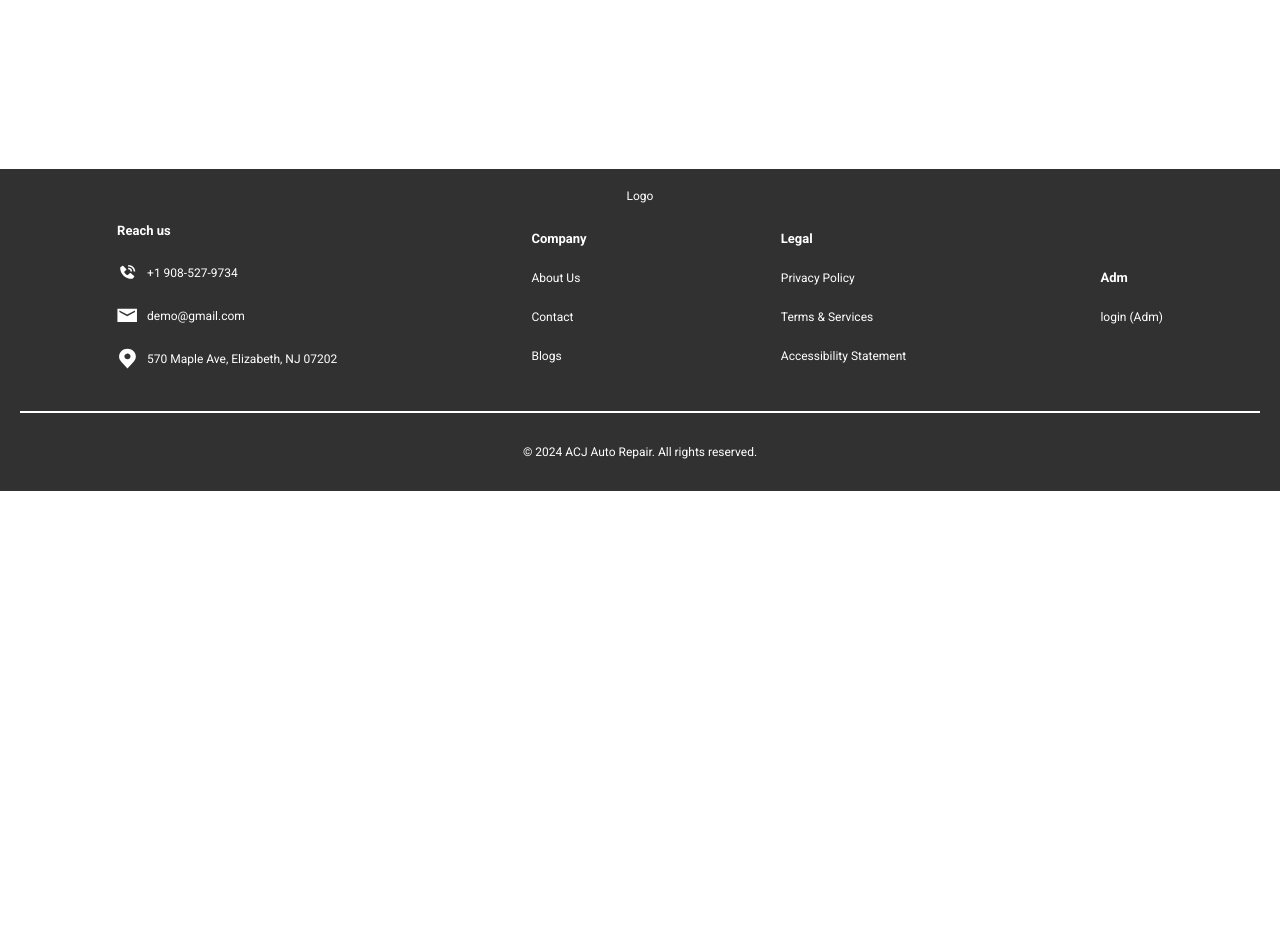
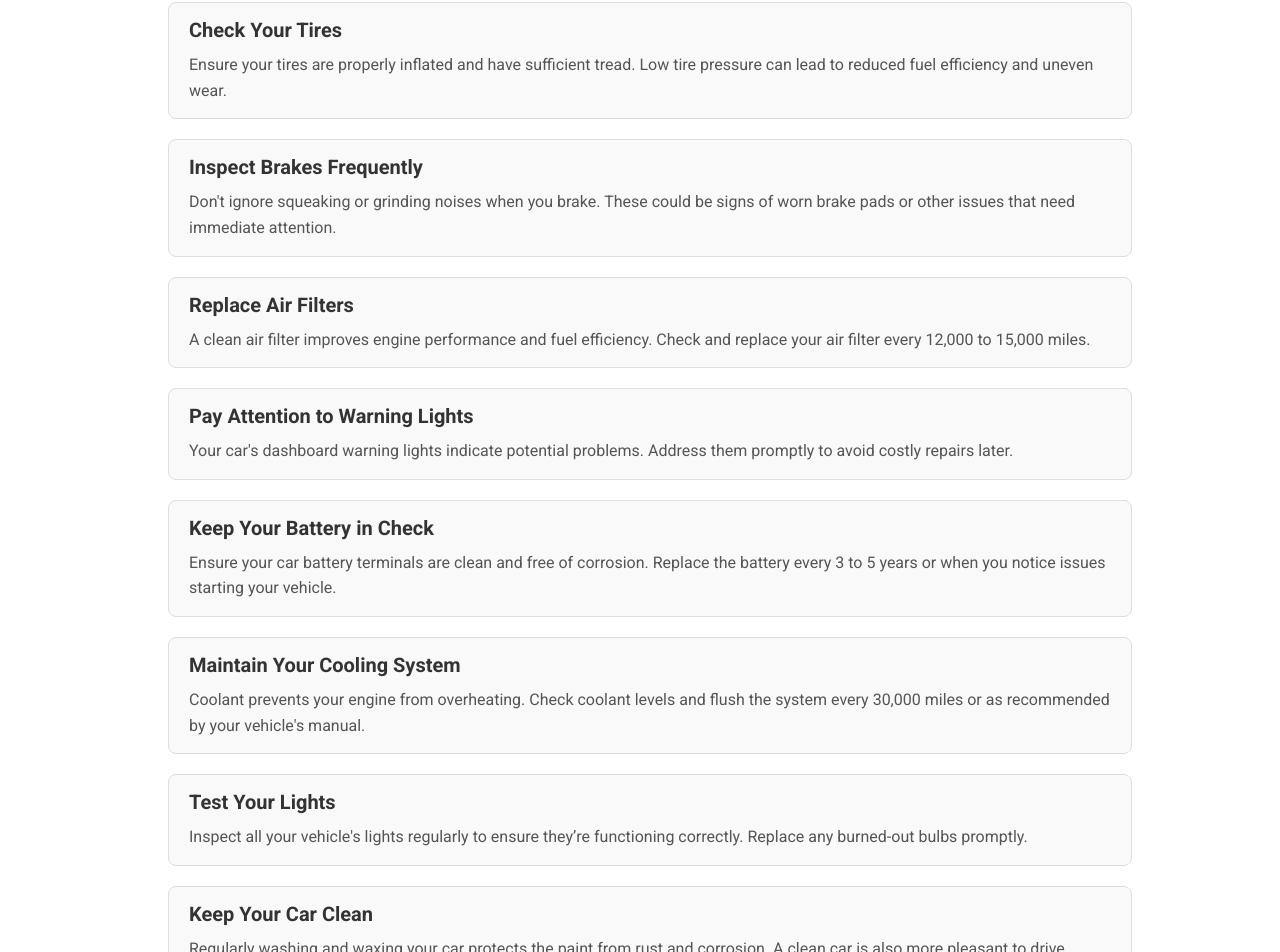
Before and after one commit to paulooliveira152012/acj, a React (Create React App) app: page /tips-and-advice in a window 1280 px wide. Shown: the part 311-1263 px from the top of the page. Before the commit the page ends 802 px from the top, so only its background shows below. Built offline with nearby package versions, Linux system fonts and the light colour scheme.

Commit message:
adding raw tips page

```diff
--- a/src/pages/TipsAndAdvice.js
+++ b/src/pages/TipsAndAdvice.js
@@ -3,12 +3,64 @@ import Header from "../components/Header";
 import "../styles/style.css";
 
 const TipsAndAdvice = () => {
+  const tips = [
+    {
+      title: "Regular Oil Changes",
+      content: "Changing your oil regularly keeps your engine running smoothly and extends its lifespan. Aim to replace the oil every 3,000 to 5,000 miles, depending on your vehicle's make and model."
+    },
+    {
+      title: "Check Your Tires",
+      content: "Ensure your tires are properly inflated and have sufficient tread. Low tire pressure can lead to reduced fuel efficiency and uneven wear."
+    },
+    {
+      title: "Inspect Brakes Frequently",
+      content: "Don't ignore squeaking or grinding noises when you brake. These could be signs of worn brake pads or other issues that need immediate attention."
+    },
+    {
+      title: "Replace Air Filters",
+      content: "A clean air filter improves engine performance and fuel efficiency. Check and replace your air filter every 12,000 to 15,000 miles."
+    },
+    {
+      title: "Pay Attention to Warning Lights",
+      content: "Your car's dashboard warning lights indicate potential problems. Address them promptly to avoid costly repairs later."
+    },
+    {
+      title: "Keep Your Battery in Check",
+      content: "Ensure your car battery terminals are clean and free of corrosion. Replace the battery every 3 to 5 years or when you notice issues starting your vehicle."
+    },
+    {
+      title: "Maintain Your Cooling System",
+      content: "Coolant prevents your engine from overheating. Check coolant levels and flush the system every 30,000 miles or as recommended by your vehicle's manual."
+    },
+    {
+      title: "Test Your Lights",
+      content: "Inspect all your vehicle's lights regularly to ensure they’re functioning correctly. Replace any burned-out bulbs promptly."
+    },
+    {
+      title: "Keep Your Car Clean",
+      content: "Regularly washing and waxing your car protects the paint from rust and corrosion. A clean car is also more pleasant to drive."
+    },
+    {
+      title: "Have Regular Checkups",
+      content: "Schedule regular maintenance checkups with a trusted mechanic to catch small issues before they become big problems."
+    },
+  ];
+
   return (
     <>
-      <Header className="blackHeader"/>
+      <Header className="blackHeader" />
       <div className="contentContainer">
         <div className="session">
           <h1>Tips & Advice</h1>
+          <p>Here are some essential tips and advice to keep your vehicle running smoothly and safely:</p>
+          <ul className="tipsList">
+            {tips.map((tip, index) => (
+              <li key={index} className="tipItem">
+                <h3>{tip.title}</h3>
+                <p>{tip.content}</p>
+              </li>
+            ))}
+          </ul>
         </div>
       </div>
     </>
--- a/src/styles/style.css
+++ b/src/styles/style.css
@@ -1259,3 +1259,34 @@ background-color: transparent;
     margin-bottom: 20px;
     margin-top: 0;
 }
+
+/* tips page */
+
+.tipsList {
+    list-style: none;
+    padding: 0;
+}
+
+.tipsList li {
+    list-style: none;
+
+}
+
+.tipItem {
+    margin-bottom: 20px;
+    padding: 15px;
+    border: 1px solid #ddd;
+    border-radius: 8px;
+    background-color: #f9f9f9;
+}
+
+.tipItem h3 {
+    margin: 0 0 10px;
+    color: #333;
+}
+
+.tipItem p {
+    margin: 0;
+    line-height: 1.6;
+    color: #555;
+}
```
Also changed, not shown: src/assets/images/tips/car-maintenance-tips.png (added).
